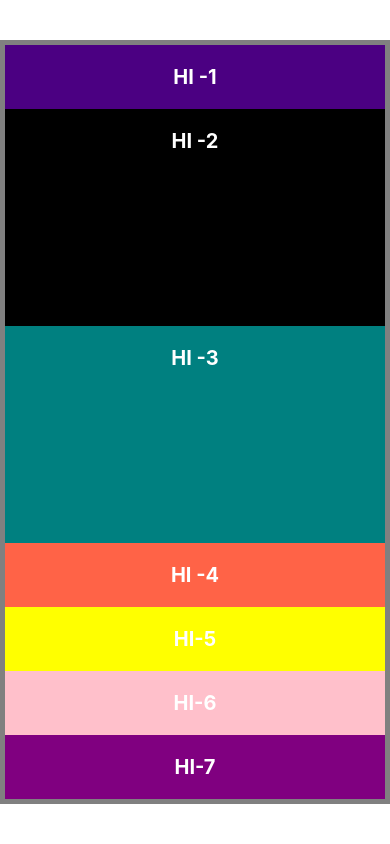
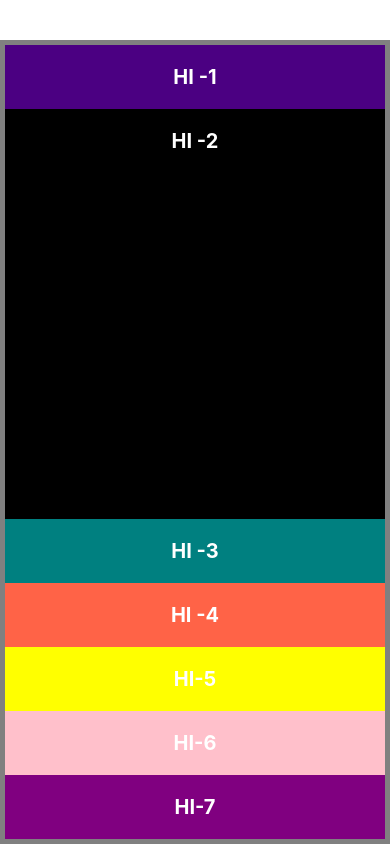
Before and after one commit to TwanstCodess/React-Native-Tutorial, a React Native app in the folder Tutorial/: screen / in a window 390 px wide. Built offline with nearby package versions, Linux system fonts and the light colour scheme.

Commit message:
Flex Grow

```diff
--- a/Tutorial/App.js
+++ b/Tutorial/App.js
@@ -7,8 +7,8 @@ export default function App() {
     <View style={styles.container}>
 
       <Greet childers="HI -1" style={{ backgroundColor: 'indigo' }} />
-      <Greet childers="HI -2" style={{ backgroundColor: 'black', flexBasis: 120, flex: 1 }} />
-      <Greet childers="HI -3" style={{ backgroundColor: 'teal', flexBasis: 120, flex: 1 }} />
+      <Greet childers="HI -2" style={{ backgroundColor: 'black', flexGrow: 2 }} />
+      <Greet childers="HI -3" style={{ backgroundColor: 'teal' }} />
       <Greet childers="HI -4" style={{ backgroundColor: 'tomato' }} />
       <Greet childers="HI-5" style={{ backgroundColor: 'yellow' }} />
       <Greet childers="HI-6" style={{ backgroundColor: 'pink' }} />
@@ -22,7 +22,6 @@ const styles = StyleSheet.create({
     flex: 1,
     backgroundColor: 'plum',
     marginTop: 40,
-    marginBottom: 40,
     borderWidth: 5,
     borderColor: 'gray',
   }
```
